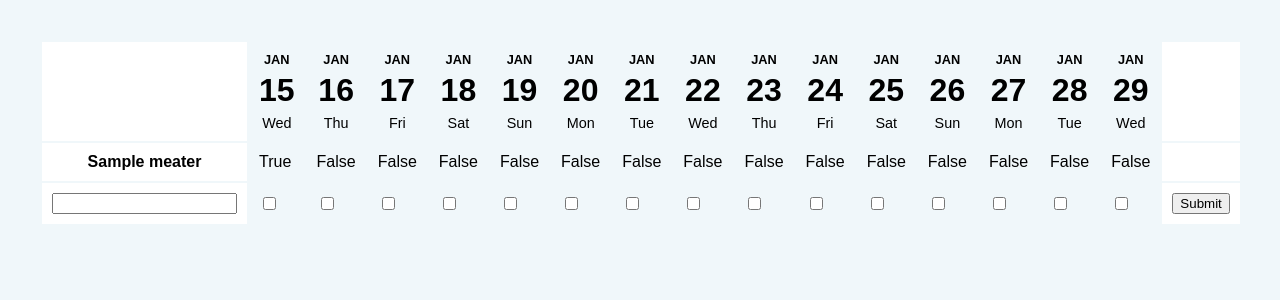
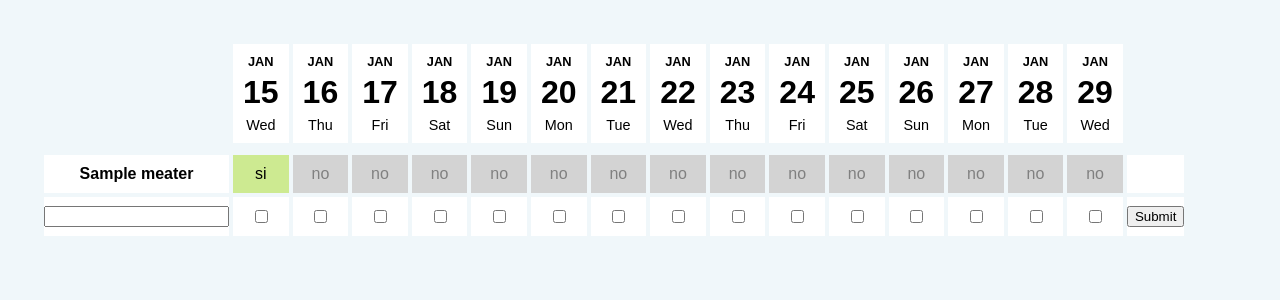
Before and after one commit to Amsterdam-bene/Meatings, a Django app: page /dipreazione/1/ in a window 1280 px wide. Shown: the part 210-510 px from the top of the page. Run offline with Django 3.2, Linux system fonts and the light colour scheme; tables that the repository leaves empty hold one stand-in row (values such as "Sample post").

Commit message:
more style

```diff
--- a/dipreazione/static/dipreazione/style.css
+++ b/dipreazione/static/dipreazione/style.css
@@ -12,10 +12,13 @@ tr {
   margin: 0;
 }
 
+table {
+    border-spacing: 4px;
+}
+
 td, th {
-  padding: 10px;
-  margin: 0;
-  border: 0;
+  text-align: center;
+    padding: 0px;
 }
 
 th {
@@ -24,6 +27,16 @@ th {
   position: sticky;
 }
 
+.si {
+    background: #cdea91;
+    padding: 10px;
+}
+
+.no {
+    color: gray;
+    background: lightgray;
+    padding: 10px;
+}
 th:first-child {
   left: 0;
 }
@@ -40,6 +53,7 @@ th:last-child {
   padding: 0;
 
   overflow: scroll;
+  overflow-x: auto;
   overflow-y: auto;
 }
 
@@ -110,3 +124,18 @@ th:last-child {
 .dow {
     font-size:  0.9em;
 }
+
+.blank-th {
+    background: #f0f7fa;
+}
+
+.date-td {
+    background: white;
+    border-bottom: 8px solid #f0f7fa;
+    padding: 10px;
+}
+
+.check {
+    background: white;
+    padding: 10px;
+}
--- a/dipreazione/templates/dipreazione/meating.html
+++ b/dipreazione/templates/dipreazione/meating.html
@@ -24,9 +24,9 @@
 
 
 <tr>
-<th></th>
+<th class="blank-th"></th>
 {% for d in potential_dates %}
-<td>
+<td class="date-td">
     <div class="date">
         <div class="month">{{ d|date:"M" }}</div>
         <div class="day">{{ d|date:"j" }}</div>
@@ -34,7 +34,7 @@
     </div>
 </td>
 {% endfor %}
-<th></th>
+<th class="blank-th"></th>
 </tr>
 
 
@@ -43,7 +43,11 @@
 <th>{{ r.meater }}</th>
 
 {% for d in r.p %}
-<td>{{ d }}</td>
+{% if d %}
+<td><div class="si">si</div></td>
+{% else %}
+<td><div class="no">no</div></td>
+{% endif %}
 {% endfor %}
 
 <th></th>
@@ -57,7 +61,14 @@
 <th><input type="text" name="meater"></th>
 
 {% for d in potential_dates %}
-<td><input type="checkbox" name="dates" value="{{ d|date:"dmY" }}"></td>
+<td>
+<label>
+<div class="check">
+<input type="checkbox" name="dates" value="{{ d|date:"dmY" }}">
+</div>
+</label>
+
+</td>
 {% endfor %}
 
 <th><input type="submit"></th>
```
